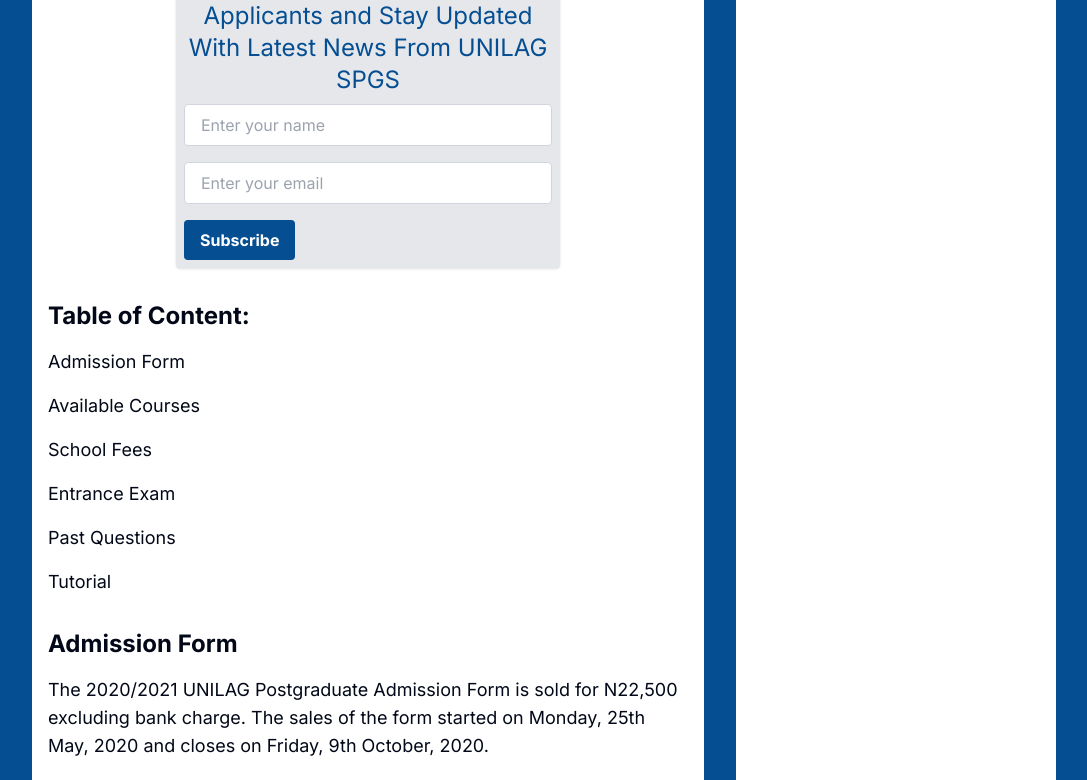
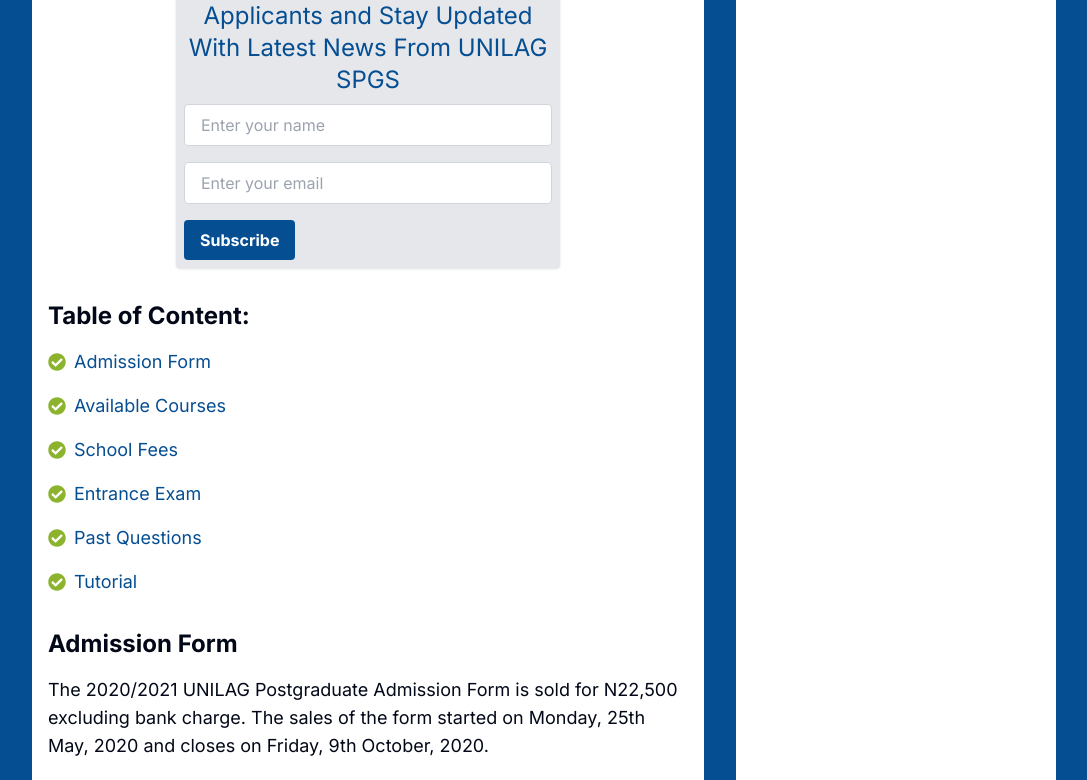
Before and after one commit to sixtusagbakwuru/vasaskills, a Next.js app: page /unilag/postgraduate/form in a window 1280 px wide. Shown: the part 488-1268 px from the top of the page, without its empty margins (96-1183 px from the left). Built offline with nearby package versions, Linux system fonts and the light colour scheme.

Commit message:
Addition of icons

```diff
--- a/package.json
+++ b/package.json
@@ -16,6 +16,7 @@
     "next": "14.2.5",
     "react": "^18",
     "react-dom": "^18",
+    "react-icons": "^5.2.1",
     "tailwind-merge": "^2.4.0",
     "tailwindcss-animate": "^1.0.7"
   },
--- a/src/app/(university-of-lagos-unilag)/unilag/postgraduate/form/form.tsx
+++ b/src/app/(university-of-lagos-unilag)/unilag/postgraduate/form/form.tsx
@@ -1,6 +1,9 @@
 import React from "react";
 import Notice from "../notice";
 import EmailSubscriptionForm from "../email-subscription-form";
+import { FaCheckCircle } from "react-icons/fa";
+import Link from "next/link";
+
 
 
 export default function Form() {
@@ -14,14 +17,14 @@
             <EmailSubscriptionForm />
             <h2 className = "text-2xl font-bold mt-8 mb-4">Table of Content:</h2>
             <ul>
-                <li className = "text-lg leading-7 mb-4">Admission Form</li>
-                <li className = "text-lg leading-7 mb-4">Available Courses</li>
-                <li className = "text-lg leading-7 mb-4">School Fees</li>
-                <li className = "text-lg leading-7 mb-4">Entrance Exam</li>
-                <li className = "text-lg leading-7 mb-4">Past Questions</li>
-                <li className = "text-lg leading-7 mb-4">Tutorial</li>
+                <li className = "text-lg leading-7 mb-4 flex items-center gap-2"> <FaCheckCircle className = "text-vasaskills-green"/> <Link href = "#admission-form" className = "text-vasaskills-blue hover:underline"> Admission Form</Link></li>
+                <li className = "text-lg leading-7 mb-4 flex items-center gap-2"> <FaCheckCircle className = "text-vasaskills-green"/> <Link href = "#available-courses" className = "text-vasaskills-blue hover:underline"> Available Courses</Link></li>
+                <li className = "text-lg leading-7 mb-4 flex items-center gap-2"> <FaCheckCircle className = "text-vasaskills-green"/> <Link href = "#school-fees" className = "text-vasaskills-blue hover:underline"> School Fees</Link></li>
+                <li className = "text-lg leading-7 mb-4 flex items-center gap-2"> <FaCheckCircle className = "text-vasaskills-green"/> <Link href = "#entrance-exam" className = "text-vasaskills-blue hover:underline"> Entrance Exam</Link></li>
+                <li className = "text-lg leading-7 mb-4 flex items-center gap-2"> <FaCheckCircle className = "text-vasaskills-green"/> <Link href = "#past-questions" className = "text-vasaskills-blue hover:underline"> Past Questions</Link></li>
+                <li className = "text-lg leading-7 mb-4 flex items-center gap-2"> <FaCheckCircle className = "text-vasaskills-green"/> <Link href = "#tutorial" className = "text-vasaskills-blue hover:underline"> Tutorial</Link></li>
             </ul>
-            <h2 className = "text-2xl font-bold mt-8 mb-4">Admission Form</h2>
+            <h2 className = "text-2xl font-bold mt-8 mb-4" id = "admission-form">Admission Form</h2>
             <p className = "text-lg leading-7 mb-4">The 2020/2021 UNILAG Postgraduate Admission Form is sold for N22,500 excluding bank charge. The sales of the form started on Monday, 25th May, 2020 and closes on Friday, 9th October, 2020.</p>
             <p className = "text-lg leading-7 mb-4">Meanwhile, completed application form must be submitted online not later than Wednesday, 14th October, 2020</p>
             <Notice />
@@ -56,7 +59,7 @@
             <p className = "text-lg leading-7 mb-4">STEP #6: After receiving your credentials, we will complete the form and send you a preview copy before final submission,</p>
             <p className = "text-lg leading-7 mb-4">STEP #7: Finally, after previewing and making corrections where necessary, we will submit the form and send you the final copy which you can print anywhere if you wish.</p>
             <Notice />
-            <h2 className = "text-2xl font-bold mt-8 mb-4">Available Courses</h2>
+            <h2 className = "text-2xl font-bold mt-8 mb-4" id = "available-courses">Available Courses</h2>
             <p className = "text-lg leading-7 mb-4">Here is a Full List of UNILAG Postgraduate Courses and Requirements.</p>
             <p className = "text-lg leading-7 mb-4">Ensure that the programme you wish to apply for is available before proceeding with the purchase of the form.</p>
             <Notice />
```
Also changed, not shown: src/app/opengraph-image.jpg (added), 1 other file (tests, documents, lock files or other folders).
